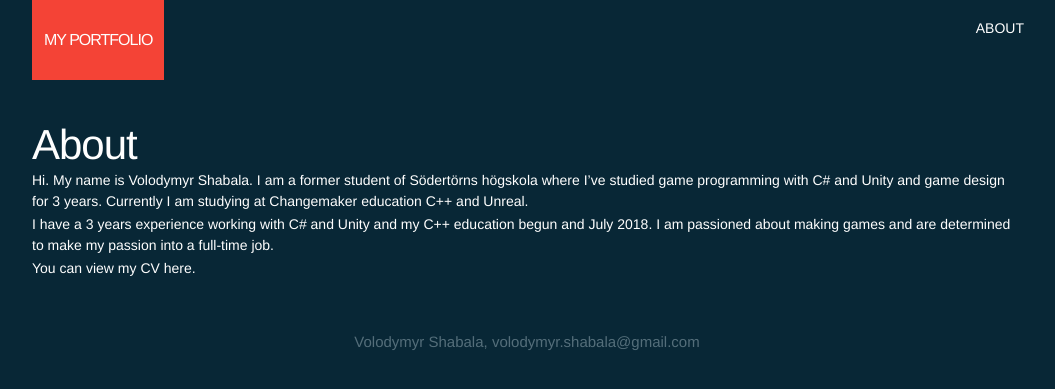
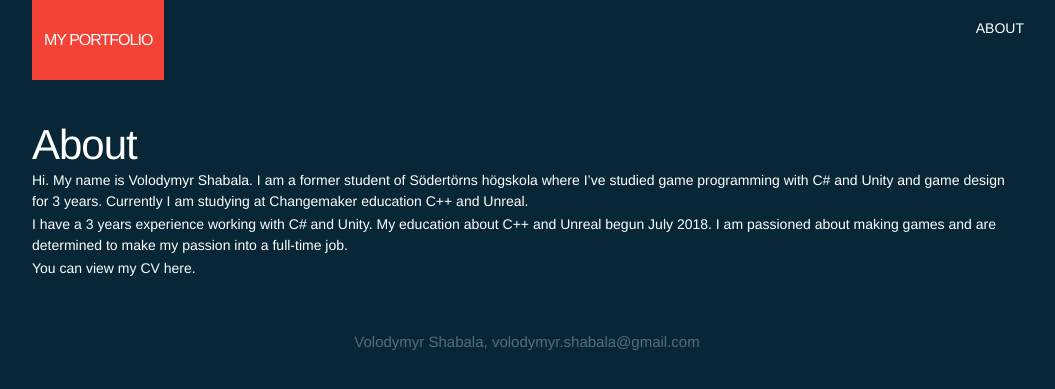
Before and after one commit to VolodymyrShabala/MySite, a Jekyll site: the page built from about.md, in a window 1280 px wide. Shown: the top 389 px of the page, without its empty margins (112-1167 px from the left). Built offline with Jekyll 4.4.1, drawn with Linux system fonts in a browser that asks for light colours.

Commit message:
About me fixes

```diff
--- a/about.md
+++ b/about.md
@@ -5,7 +5,7 @@ permalink: /about/
 ---
 Hi. My name is Volodymyr Shabala. I am a former student of Södertörns högskola where I've studied game programming with C# and Unity and game design for 3 years. Currently I am studying at Changemaker education C++ and Unreal.
 
-I have a 3 years experience working with C# and Unity and my C++ education begun and July 2018. I am passioned about making games and are determined to make my passion into a full-time job.
+I have a 3 years experience working with C# and Unity. My education about C++ and Unreal begun July 2018. I am passioned about making games and are determined to make my passion into a full-time job.
 
 You can view my CV [here][CV].
 
```
